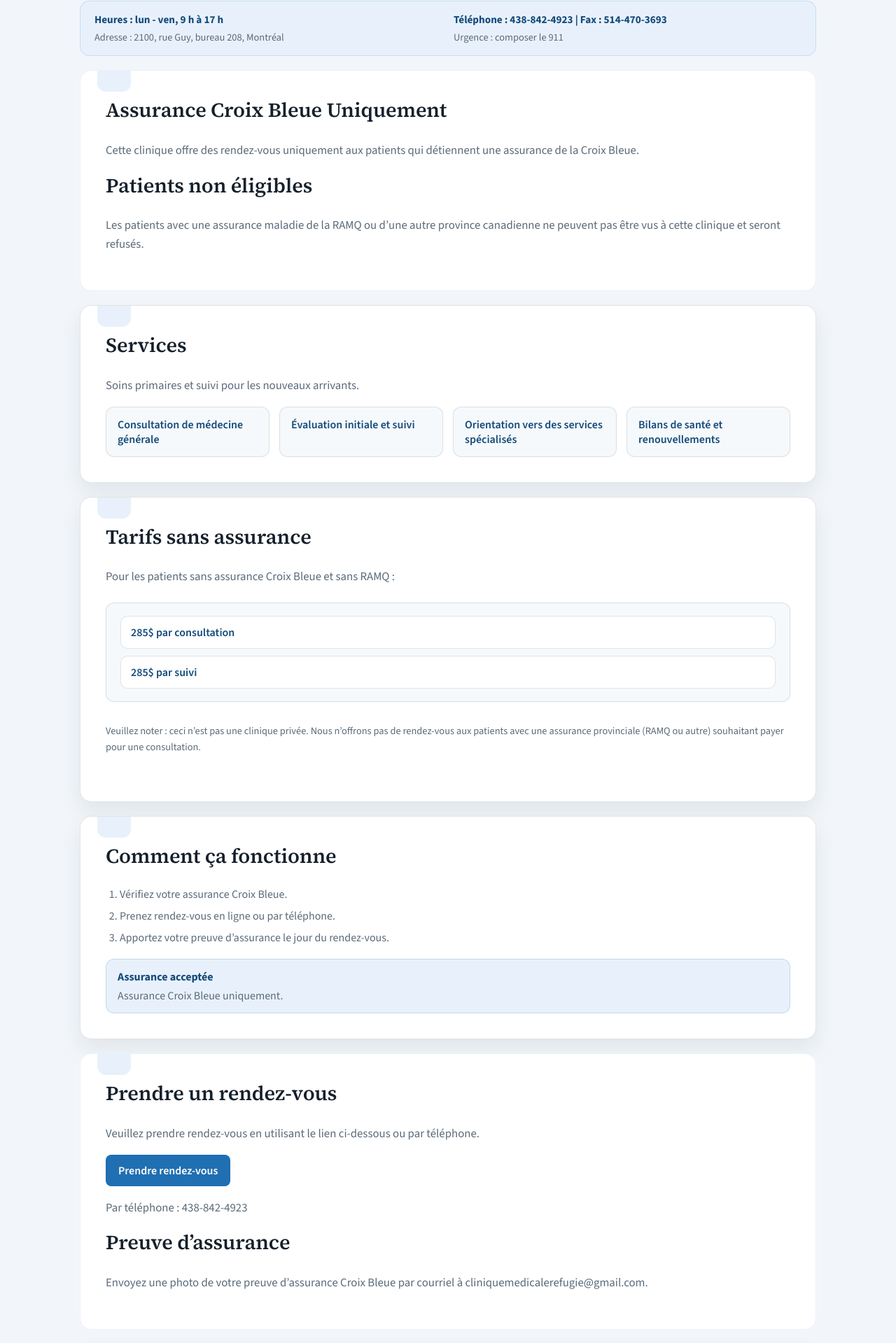
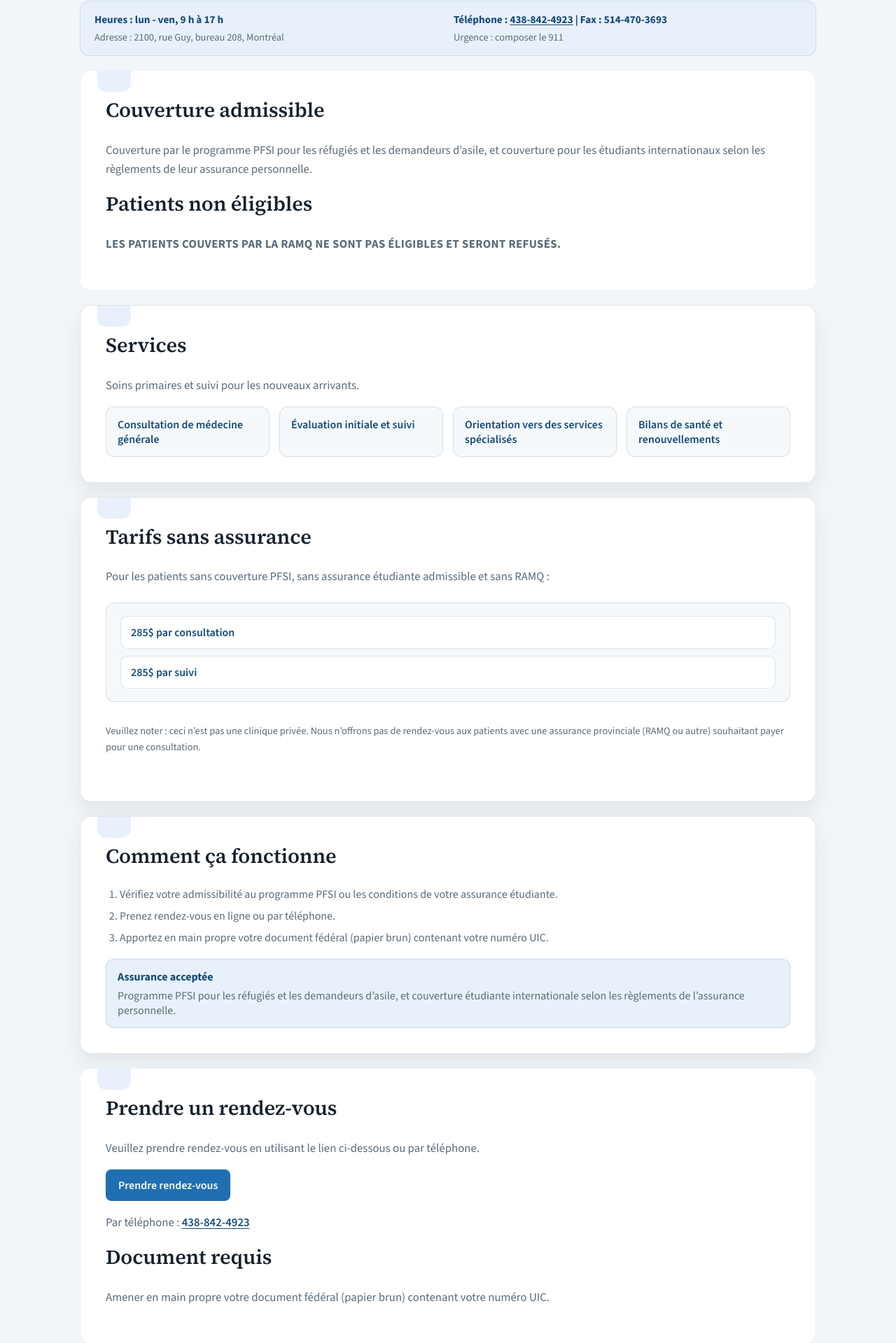
Before and after one commit to Abde1203/cmrmtl, a React (Vite) app: page / in a window 1280 px wide. Shown: the part 230-2149 px from the top of the page at 70% size. Built offline with nearby package versions, Linux system fonts and the light colour scheme.

Commit message:
Update clinic eligibility and contact details

```diff
--- a/src/Content.css
+++ b/src/Content.css
@@ -29,6 +29,12 @@
   font-size: 0.95rem;
 }
 
+.InfoStrip .phone-link {
+  color: inherit;
+  text-decoration: underline;
+  text-underline-offset: 0.16em;
+}
+
 .InfoStrip span {
   font-size: 0.9rem;
   color: var(--muted);
@@ -45,6 +51,14 @@
   line-height: 1.6;
   font-size: 1.05rem;
   color: var(--muted);
+}
+
+.Content__warning {
+  font-size: clamp(1.2rem, 2.8vw, 1.6rem);
+  font-weight: 800;
+  color: #a11c1c;
+  text-transform: uppercase;
+  letter-spacing: 0.02em;
 }
 
 .Content .pricing {
@@ -129,6 +143,12 @@
 
 .Content .cta-link:hover {
   background: var(--accent-strong);
+}
+
+.Content .phone-link {
+  color: var(--accent-strong);
+  text-decoration: underline;
+  text-underline-offset: 0.16em;
 }
 
 .ListGrid {
--- a/src/Content.tsx
+++ b/src/Content.tsx
@@ -6,19 +6,25 @@ interface ContentProps {
 }
 
 const Content: React.FC<ContentProps> = ({ language }) => {
+  const phoneNumber = '438-842-4923';
+  const phoneHref = 'tel:+14388424923';
+  const faxNumber = '514-470-3693';
+
   const fr = {
     title: 'Clinique pour les réfugiés et étudiants internationaux de Montréal',
     infoHours: 'Heures : lun - ven, 9 h à 17 h',
     infoAddress: 'Adresse : 2100, rue Guy, bureau 208, Montréal',
-    infoPhone: 'Téléphone : 438-842-4923 | Fax : 514-470-3693',
+    infoPhoneLabel: 'Téléphone',
+    infoFaxLabel: 'Fax',
     infoEmergency: 'Urgence : composer le 911',
     mapQuery: '2100 rue Guy bureau 208, Montréal',
-    blueCrossOnly: 'Assurance Croix Bleue Uniquement',
-    blueCrossOnlyText: 'Cette clinique offre des rendez-vous uniquement aux patients qui détiennent une assurance de la Croix Bleue.',
+    blueCrossOnly: 'Couverture admissible',
+    blueCrossOnlyText:
+      'Couverture par le programme PFSI pour les réfugiés et les demandeurs d’asile, et couverture pour les étudiants internationaux selon les règlements de leur assurance personnelle.',
     noRamq: 'Patients non éligibles',
-    noRamqText: 'Les patients avec une assurance maladie de la RAMQ ou d’une autre province canadienne ne peuvent pas être vus à cette clinique et seront refusés.',
+    noRamqText: 'Les patients couverts par la RAMQ ne sont pas éligibles et seront refusés.',
     noInsurancePrice: 'Tarifs sans assurance',
-    noInsurancePriceText: 'Pour les patients sans assurance Croix Bleue et sans RAMQ :',
+    noInsurancePriceText: 'Pour les patients sans couverture PFSI, sans assurance étudiante admissible et sans RAMQ :',
     consultation: '285$ par consultation',
     followUp: '285$ par suivi',
     notPrivate: 'Veuillez noter : ceci n’est pas une clinique privée. Nous n’offrons pas de rendez-vous aux patients avec une assurance provinciale (RAMQ ou autre) souhaitant payer pour une consultation.',
@@ -26,9 +32,9 @@ const Content: React.FC<ContentProps> = ({ language }) => {
     appointmentText: 'Veuillez prendre rendez-vous en utilisant le lien ci-dessous ou par téléphone.',
     appointmentLink: 'https://qc.pomelo.health/cmdree/login?lang=fr#/patient-triage',
     appointmentCta: 'Prendre rendez-vous',
-    orByPhone: 'Par téléphone : 438-842-4923',
-    sendProof: 'Preuve d’assurance',
-    sendProofText: 'Envoyez une photo de votre preuve d’assurance Croix Bleue par courriel à cliniquemedicalerefugie@gmail.com.',
+    orByPhone: 'Par téléphone',
+    sendProof: 'Document requis',
+    sendProofText: 'Amener en main propre votre document fédéral (papier brun) contenant votre numéro UIC.',
     services: 'Services',
     servicesText: 'Soins primaires et suivi pour les nouveaux arrivants.',
     servicesList: [
@@ -39,12 +45,13 @@ const Content: React.FC<ContentProps> = ({ language }) => {
     ],
     howItWorks: 'Comment ça fonctionne',
     howItWorksSteps: [
-      'Vérifiez votre assurance Croix Bleue.',
+      'Vérifiez votre admissibilité au programme PFSI ou les conditions de votre assurance étudiante.',
       'Prenez rendez-vous en ligne ou par téléphone.',
-      'Apportez votre preuve d’assurance le jour du rendez-vous.'
+      'Apportez en main propre votre document fédéral (papier brun) contenant votre numéro UIC.'
     ],
     insuranceAccepted: 'Assurance acceptée',
-    insuranceAcceptedText: 'Assurance Croix Bleue uniquement.',
+    insuranceAcceptedText:
+      'Programme PFSI pour les réfugiés et les demandeurs d’asile, et couverture étudiante internationale selon les règlements de l’assurance personnelle.',
     access: 'Accès et transport',
     accessText: 'Métro Guy-Concordia, accès facile en transport en commun.',
     mapCta: 'Voir sur la carte'
@@ -54,15 +61,17 @@ const Content: React.FC<ContentProps> = ({ language }) => {
     title: 'Clinic for refugees and international students of montreal',
     infoHours: 'Hours: Mon - Fri 9:00am to 5:00pm',
     infoAddress: 'Address: 2100 rue Guy suite 208, Montreal',
-    infoPhone: 'Phone: 438-842-4923 | Fax: 514-470-3693',
+    infoPhoneLabel: 'Phone',
+    infoFaxLabel: 'Fax',
     infoEmergency: 'Emergency: Dial 911',
     mapQuery: '2100 rue Guy suite 208, Montreal',
-    blueCrossOnly: 'Blue Cross Insurance Only',
-    blueCrossOnlyText: 'This clinic only offers appointments to patients who possess a Blue Cross insurance plan.',
+    blueCrossOnly: 'Eligible coverage',
+    blueCrossOnlyText:
+      'Coverage through the IFHP program for refugees and asylum seekers, and coverage for international students according to the rules of their personal insurance.',
     noRamq: 'Ineligible Patients',
-    noRamqText: 'Patients with a RAMQ healthcare insurance or with healthcare insurance of another Canadian province will be refused.',
+    noRamqText: 'Patients covered by RAMQ are not eligible and will be refused.',
     noInsurancePrice: 'Pricing for Uninsured Patients',
-    noInsurancePriceText: 'For patients who do not have Blue Cross insurance and no RAMQ:',
+    noInsurancePriceText: 'For patients without IFHP coverage, without eligible student insurance, and without RAMQ:',
     consultation: '$285 per consultation',
     followUp: '$285 per follow-up',
     notPrivate: 'Please note: This is not a private clinic. It is unavailable to patients with a provincial healthcare insurance (RAMQ or other) who wish to pay for a consultation.',
@@ -70,9 +79,9 @@ const Content: React.FC<ContentProps> = ({ language }) => {
     appointmentText: 'Please book an appointment using the link below or by phone.',
     appointmentLink: 'https://qc.pomelo.health/cmdree/login?lang=en#/patient-triage',
     appointmentCta: 'Book an appointment',
-    orByPhone: 'By phone: 438-842-4923',
-    sendProof: 'Proof of Insurance',
-    sendProofText: 'Send a picture of your Blue Cross insurance proof by email to cliniquemedicalerefugie@gmail.com.',
+    orByPhone: 'By phone',
+    sendProof: 'Required document',
+    sendProofText: 'Bring your federal document (brown paper) containing your UIC number in person.',
     services: 'Services',
     servicesText: 'Primary care and follow-up for newcomers.',
     servicesList: [
@@ -83,12 +92,13 @@ const Content: React.FC<ContentProps> = ({ language }) => {
     ],
     howItWorks: 'How it works',
     howItWorksSteps: [
-      'Confirm your Blue Cross coverage.',
+      'Confirm your IFHP eligibility or the terms of your student insurance.',
       'Book online or by phone.',
-      'Bring proof of insurance to your visit.'
+      'Bring your federal document (brown paper) containing your UIC number in person.'
     ],
     insuranceAccepted: 'Accepted insurance',
-    insuranceAcceptedText: 'Blue Cross insurance only.',
+    insuranceAcceptedText:
+      'IFHP coverage for refugees and asylum seekers, and international student coverage according to personal insurance rules.',
     access: 'Access and transit',
     accessText: 'Guy-Concordia metro, easy public transit access.',
     mapCta: 'View on map'
@@ -105,7 +115,9 @@ const Content: React.FC<ContentProps> = ({ language }) => {
           <span>{content.infoAddress}</span>
         </div>
         <div>
-          <strong>{content.infoPhone}</strong>
+          <strong>
+            {content.infoPhoneLabel} : <a className='phone-link' href={phoneHref}>{phoneNumber}</a> | {content.infoFaxLabel} : {faxNumber}
+          </strong>
           <span>{content.infoEmergency}</span>
         </div>
       </div>
@@ -115,7 +127,7 @@ const Content: React.FC<ContentProps> = ({ language }) => {
         <p>{content.blueCrossOnlyText}</p>
 
         <h2>{content.noRamq}</h2>
-        <p>{content.noRamqText}</p>
+        <p className='Content__warning'>{content.noRamqText}</p>
       </div>
 
       <div className='Content'>
@@ -161,7 +173,9 @@ const Content: React.FC<ContentProps> = ({ language }) => {
         <a className='cta-link' href={content.appointmentLink} target='_blank' rel='noopener noreferrer'>
           {content.appointmentCta}
         </a>
-        <p>{content.orByPhone}</p>
+        <p>
+          {content.orByPhone} : <a className='phone-link' href={phoneHref}>{phoneNumber}</a>
+        </p>
 
         <h2>{content.sendProof}</h2>
         <p>{content.sendProofText}</p>
--- a/src/Footer.css
+++ b/src/Footer.css
@@ -15,3 +15,9 @@
   color: var(--accent-strong);
   font-size: 1rem;
 }
+
+.Footer__phone a {
+  color: inherit;
+  text-decoration: underline;
+  text-underline-offset: 0.16em;
+}
--- a/src/Footer.tsx
+++ b/src/Footer.tsx
@@ -5,8 +5,10 @@ const Footer: React.FC = () => {
   return (
     <footer className='Footer'>
       <div className='Container'>
-        <p>2100, rue Guy, bureau 208, H3H 2M8</p>
-        <p className='Footer__phone'>Tél. : 438-842-4923 | Fax : 514-470-3693</p>
+        <p>2100, rue Guy, bureau 208, H3H 2N4</p>
+        <p className='Footer__phone'>
+          Tél. : <a href='tel:+14388424923'>438-842-4923</a> | Fax : 514-470-3693
+        </p>
       </div>
     </footer>
   );
```
